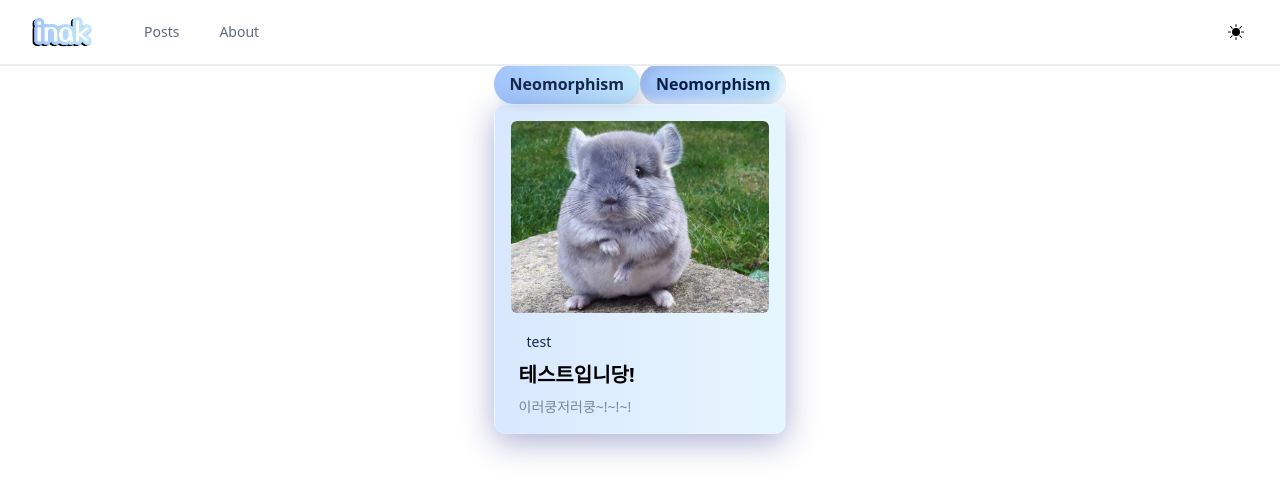
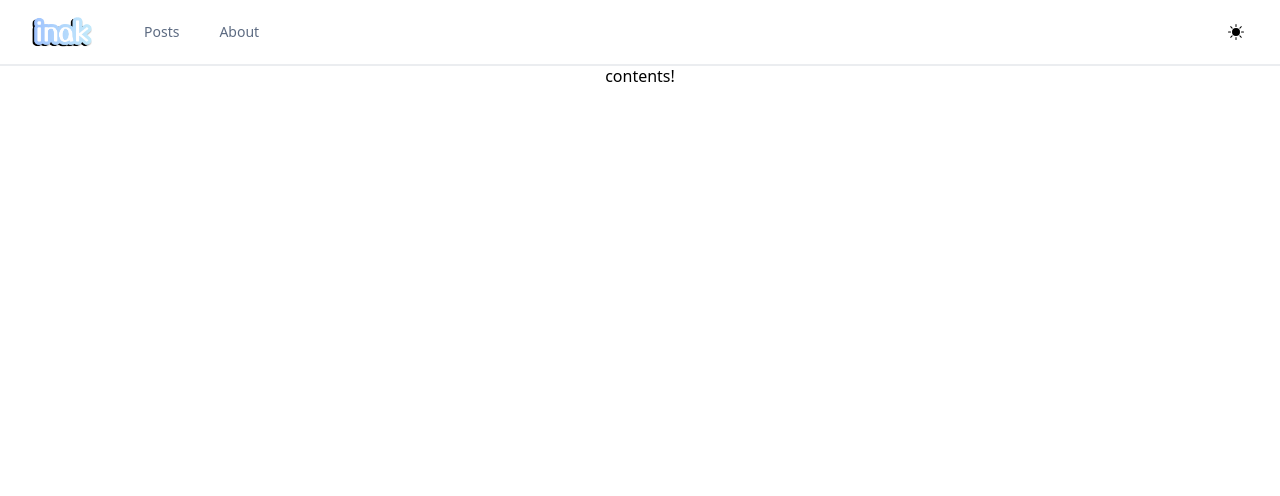
Before and after one commit to Yooinhak/inak-blog, a Next.js app: page / in a window 1280 px wide. Shown: the top 496 px of the page. Built offline with nearby package versions, Linux system fonts and the light colour scheme.

Commit message:
feat. post list page

```diff
--- a/src/app/page.tsx
+++ b/src/app/page.tsx
@@ -1,19 +1,3 @@
-import Chip from "@components/Chip";
-import PostCard from "@components/PostCard";
-
 export default function Home() {
-  return (
-    <div className="h-screen">
-      <Chip type={'neomorphism'} />
-      <Chip type={'neomorphism'} selected />
-
-      <PostCard
-        thumbnailImage="/test/친칠라2.png"
-        type="type1"
-        title="테스트입니당!"
-        category="test"
-        description="이러쿵저러쿵~!~!~!"
-      />
-    </div>
-  );
+  return <div className="h-screen">contents!</div>;
 }
--- a/src/app/posts/page.tsx
+++ b/src/app/posts/page.tsx
@@ -3,6 +3,8 @@ import { useMemo } from 'react';
 
 import { getPostList } from '@lib/postManagement';
 import { PostAbstract } from '@lib/postManagement/types';
+import Chip from '@components/Chip';
+import PostCard from '@components/PostCard';
 
 interface SearchParams {
   searchParams: {
@@ -42,8 +44,9 @@ const Page = ({ searchParams }: SearchParams) => {
   }, [postList, category]);
 
   return (
-    <div className="flex flex-col gap-4 p-4">
-      <div className="flex gap-2">
+    <div className="flex justify-center">
+      <div className="w-full max-w-7xl flex flex-col gap-4 p-4 items-center">
+        <div className="flex gap-4 py-5">
           {postCategoryOptions.map((categoryOption, categoryOptionIndex) => (
             <Link
               key={`${categoryOption.value}_${categoryOptionIndex}`}
@@ -52,19 +55,31 @@ const Page = ({ searchParams }: SearchParams) => {
                 query: { category: categoryOption.value },
               }}
             >
-            {`${categoryOptionIndex + 1}. ${categoryOption.label}`}
+              <Chip
+                label={`${categoryOptionIndex + 1}. ${categoryOption.label}`}
+                type={'neomorphism'}
+                selected={category === categoryOption.value}
+              />
             </Link>
           ))}
         </div>
 
-      <div className="flex flex-col">
+        <div className="grid grid-cols-1 gap-8 sm:grid-cols-2 md:grid-cols-3 lg:grid-cols-4">
           {postListFilteredByCategry.map(postItem => (
             <Link
               className="cursor-pointer"
               key={`${postItem.category}_${postItem.slug}`}
               href={postItem.url}
-          >{`${postItem.category}_${postItem.slug}`}</Link>
+            >
+              <PostCard
+                thumbnailImage="/test/친칠라2.png"
+                title={postItem.slug}
+                category={postItem.category}
+                description=""
+              />
+            </Link>
           ))}
+        </div>
       </div>
     </div>
   );
--- a/src/components/Chip/component.tsx
+++ b/src/components/Chip/component.tsx
@@ -3,16 +3,18 @@ import React from 'react';
 type ChipType = 'minimalist' | 'neomorphism' | 'glassmorphism';
 
 interface ChipProps {
+  label: String;
   type: ChipType;
   selected?: boolean;
 }
 
-const Chip = ({ type, selected = false }: ChipProps) => {
+const Chip = ({ label, type, selected = false }: ChipProps) => {
   const chipStyles: Record<ChipType, string> = {
-    minimalist: 'bg-gray-100 text-gray-800 border border-gray-300 hover:bg-gray-200',
+    minimalist:
+      'bg-gray-100 text-gray-800 border border-gray-300 hover:bg-gray-200',
     neomorphism: selected
       ? 'bg-gradient-to-r from-[#A1C4FD] to-[#C2E9FB] text-gray-900 shadow-[inset_4px_4px_8px_rgba(0,0,0,0.1),inset_-4px_-4px_8px_rgba(255,255,255,0.8)]'
-      : 'bg-gradient-to-r from-[#A1C4FD] to-[#C2E9FB] text-gray-800 shadow-[4px_4px_8px_rgba(0,0,0,0.1),-4px_-4px_8px_rgba(255,255,255,0.8)] hover:shadow-inset',
+      : 'bg-gradient-to-r from-[#A1C4FD] to-[#C2E9FB] text-gray-800 hover:shadow-inset',
     glassmorphism:
       'bg-gradient-to-r from-[#A1C4FD]/30 to-[#C2E9FB]/30 text-white border border-white/30 backdrop-blur-lg shadow-md hover:bg-gradient-to-r hover:from-[#A1C4FD]/40 hover:to-[#C2E9FB]/40',
   };
@@ -21,7 +23,7 @@ const Chip = ({ type, selected = false }: ChipProps) => {
     <div
       className={`chip inline-block px-4 py-2 rounded-full font-semibold cursor-pointer transition-transform duration-200 ease-in-out transform hover:scale-105 ${chipStyles[type]}`}
     >
-      {type.charAt(0).toUpperCase() + type.slice(1)}
+      {label}
     </div>
   );
 };
--- a/src/components/Header/component.tsx
+++ b/src/components/Header/component.tsx
@@ -31,13 +31,9 @@ const Component = () => {
       as="nav"
       className="border-b-2 border-gray-30 bg-gray-0 fixed top-0 left-0 w-full z-50"
     >
-
       <div className="mx-auto max-w-7xl px-4 sm:px-6 lg:px-8">
-
         <div className="flex h-16 items-center justify-between">
-
           <div className="flex items-center">
-
             <div className="flex-shrink-0">
               <Link href={'/'}>
                 <Image
@@ -51,7 +47,6 @@ const Component = () => {
             </div>
 
             <div className="hidden md:block">
-
               <div className="ml-10 flex items-baseline space-x-4">
                 {navigation.map(item => (
                   <Link
@@ -75,7 +70,6 @@ const Component = () => {
           <DarkMode />
 
           <div className="-mr-2 flex md:hidden">
-
             {/* Mobile menu button */}
             <DisclosureButton className="group">
               {/* <HamburgerMenu /> */}
--- a/src/components/PostCard/component.tsx
+++ b/src/components/PostCard/component.tsx
@@ -1,7 +1,6 @@
 import React from 'react';
 
 type BlogCardProps = {
-  type: 'type1' | 'type2' | 'type3';
   thumbnailImage: string;
   title: string;
   category: string;
@@ -9,20 +8,17 @@ type BlogCardProps = {
 };
 
 const BlogCard: React.FC<BlogCardProps> = ({
-  type,
   thumbnailImage,
   title,
   category,
   description,
 }) => {
   return (
-    <div>
-      {type === 'type1' && (
-        <div className="max-w-sm mx-auto bg-gradient-to-r from-postCardBackgroundFrom to-postCardBackgroundTo rounded-xl shadow-[0_8px_32px_0_rgba(_31,38,135,0.37_)] backdrop-blur-[_0.5px_] p-4 hover:scale-105 transition-transform border border-solid border-[rgba(_255,255,255,0.18_)]">
+    <div className="w-full bg-gradient-to-r from-postCardBackgroundFrom to-postCardBackgroundTo rounded-xl shadow-[0_8px_32px_0_rgba(_31,38,135,0.37_)] backdrop-blur-[_0.5px_] p-4 hover:scale-105 transition-transform border border-solid border-[rgba(_255,255,255,0.18_)]">
       <img
         src={thumbnailImage}
         alt="Thumbnail"
-            className="w-full h-48 object-cover rounded-md mb-4"
+        className="w-full h-auto object-cover rounded-md mb-4"
       />
       <div className="px-2">
         <span className="text-sm text-gray-800 bg-blue-300/40 rounded px-2 py-1">
@@ -32,46 +28,6 @@ const BlogCard: React.FC<BlogCardProps> = ({
         <p className="text-sm text-gray-100 mt-2">{description}</p>
       </div>
     </div>
-      )}
-
-      {type === 'type2' && (
-        <div className="max-w-sm mx-auto bg-gradient-to-br from-[#A1C4FD]/40 to-[#C2E9FB]/40 backdrop-blur-2xl rounded-lg p-5 relative border border-white/30 shadow-md">
-          <div className="absolute inset-0 bg-gradient-to-r from-blue-300/40 to-transparent rounded-lg blur-md"></div>
-          <img
-            src={thumbnailImage}
-            alt="Thumbnail"
-            className="w-full h-48 object-cover rounded-md mb-3 relative z-10"
-          />
-          <div className="relative z-10">
-            <span className="text-xs bg-blue-300/30 text-blue-900 px-2 py-1 rounded-full">
-              {category}
-            </span>
-            <h3 className="text-lg font-medium text-white mt-2">{title}</h3>
-            <p className="text-sm text-gray-200 mt-1">{description}</p>
-          </div>
-        </div>
-      )}
-
-      {type === 'type3' && (
-        <div className="max-w-sm mx-auto bg-gradient-to-tl from-[#A1C4FD]/50 to-[#C2E9FB]/50 backdrop-blur-lg rounded-2xl p-4 shadow-lg hover:shadow-xl transition-shadow">
-          <div className="relative">
-            <img
-              src={thumbnailImage}
-              alt="Thumbnail"
-              className="w-full h-52 object-cover rounded-lg"
-            />
-            <div className="absolute inset-0 bg-gradient-to-b from-transparent to-blue-900/60 rounded-lg"></div>
-          </div>
-          <div className="mt-4 px-3">
-            <span className="text-xs bg-blue-300/30 text-white px-3 py-1 rounded">
-              {category}
-            </span>
-            <h4 className="text-xl font-bold text-white mt-2">{title}</h4>
-            <p className="text-gray-200 mt-2 text-sm">{description}</p>
-          </div>
-        </div>
-      )}
-    </div>
   );
 };
 
```
Lines whose indentation alone changed are shown as unchanged.
